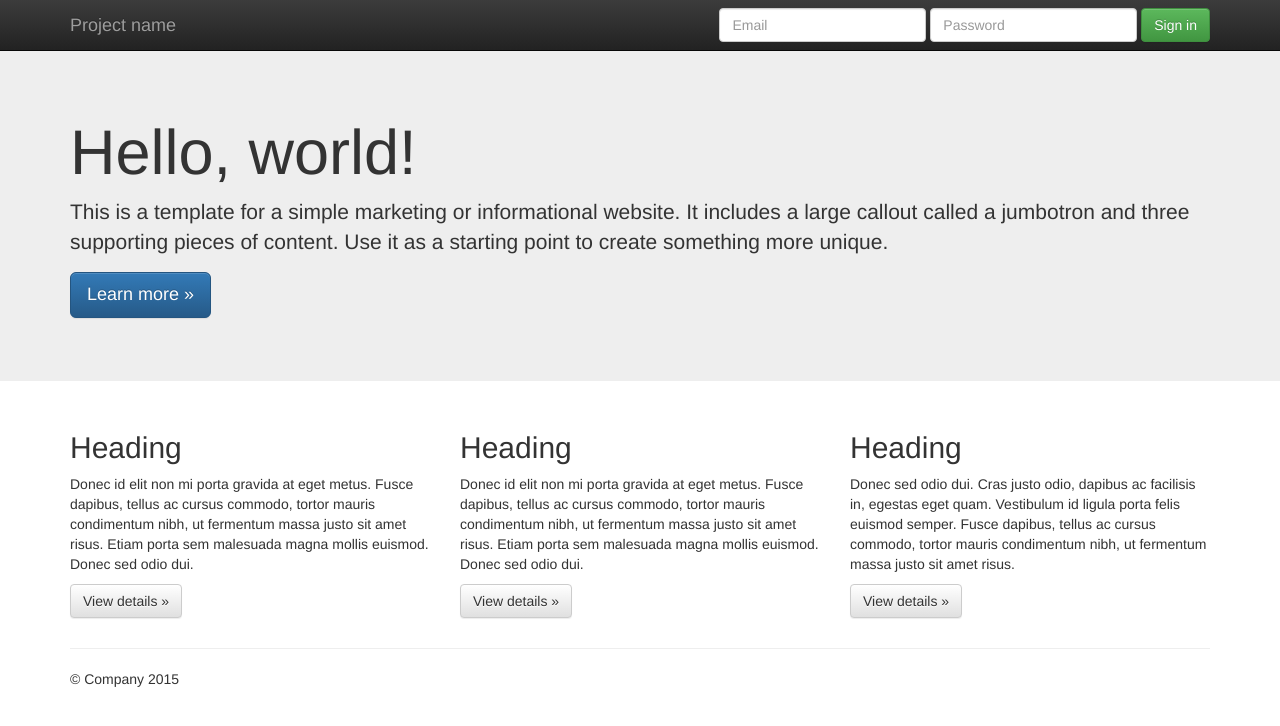
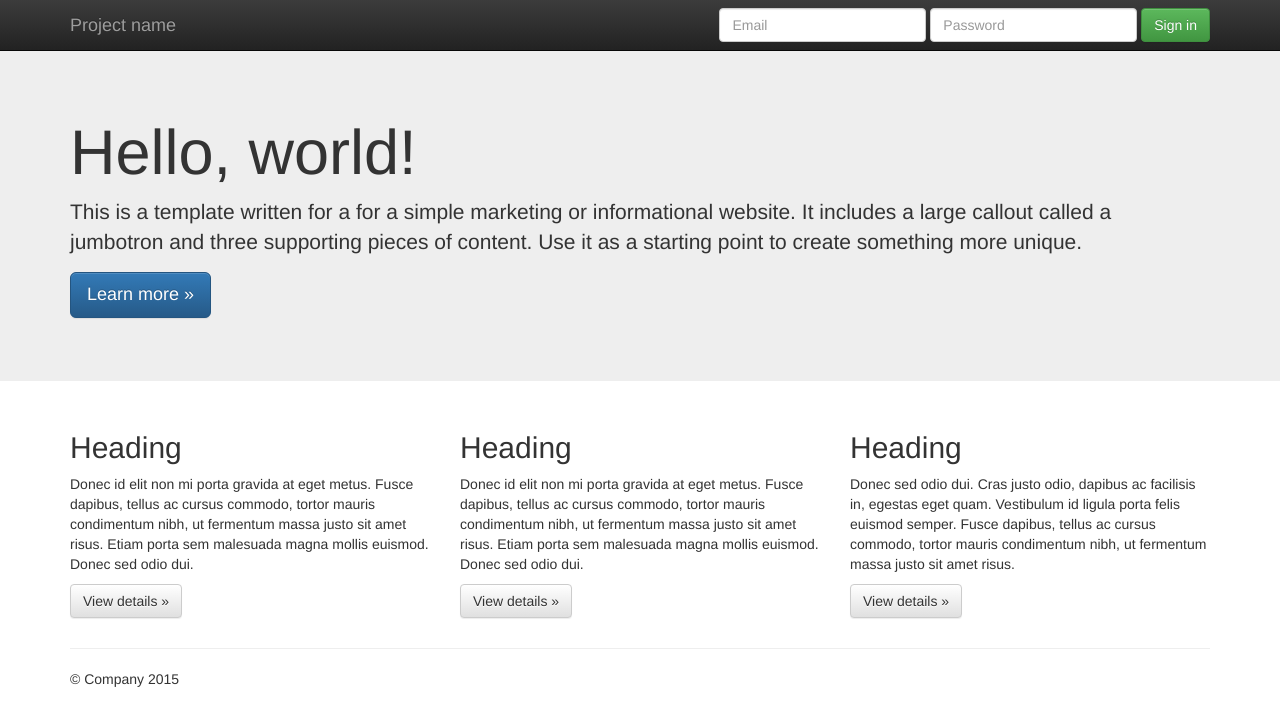
Before and after one commit to kumarkuldeep-sudo/my-website, a plain HTML site: page index.html in a window 1280 px wide. Drawn offline with nearby package versions, Linux system fonts and the light colour scheme.

Commit message:
Update index.html

```diff
--- a/index.html
+++ b/index.html
@@ -56,7 +56,7 @@
     <div class="jumbotron">
       <div class="container">
         <h1>Hello, world!</h1>
-        <p>This is a template for a simple marketing or informational website. It includes a large callout called a jumbotron and three supporting pieces of content. Use it as a starting point to create something more unique.</p>
+        <p>This is a template written for a for a simple marketing or informational website. It includes a large callout called a jumbotron and three supporting pieces of content. Use it as a starting point to create something more unique.</p>
         <p><a class="btn btn-primary btn-lg" href="#" role="button">Learn more &raquo;</a></p>
       </div>
     </div>
```
